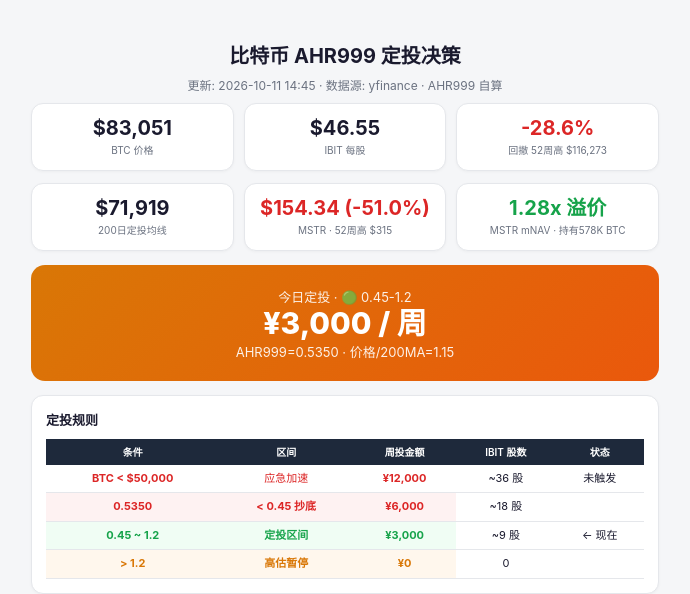
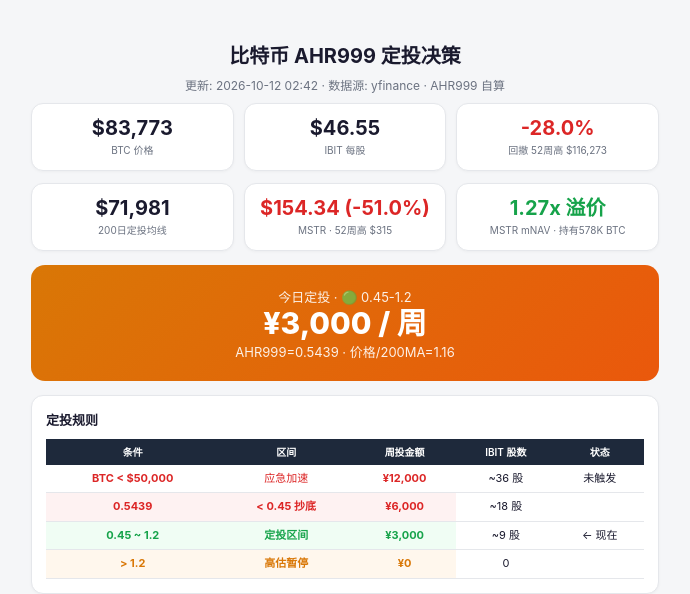
Before and after one commit to origistar/QQQ, a plain HTML site: page btc.html in a window 1280 px wide. Shown: the top 594 px of the page, 295-985 px from the left. Drawn offline with nearby package versions, Linux system fonts and the light colour scheme.

Commit message:
📊 每日更新 2026-10-11

```diff
--- a/btc.html
+++ b/btc.html
@@ -28,30 +28,30 @@ td.high{background:#fff7ed;color:#d97706;font-weight:700}
 <script src="https://cdn.jsdelivr.net/npm/echarts@5.4.3/dist/echarts.min.js"></script>
 </head><body><div class="c">
 <div class="h"><h1>比特币 AHR999 定投决策</h1>
-<div class="d">更新: 2026-10-11 14:45 · 数据源: yfinance · AHR999 自算</div></div>
+<div class="d">更新: 2026-10-12 02:42 · 数据源: yfinance · AHR999 自算</div></div>
 
 <div class="r">
-<div class="cd"><div class="va">$83,051</div><div class="lb">BTC 价格</div></div>
+<div class="cd"><div class="va">$83,773</div><div class="lb">BTC 价格</div></div>
 <div class="cd"><div class="va">$46.55</div><div class="lb">IBIT 每股</div></div>
-<div class="cd"><div class="va" style="color:#dc2626">-28.6%</div><div class="lb">回撤 52周高 $116,273</div></div>
+<div class="cd"><div class="va" style="color:#dc2626">-28.0%</div><div class="lb">回撤 52周高 $116,273</div></div>
 </div>
 <div class="r">
-<div class="cd"><div class="va">$71,919</div><div class="lb">200日定投均线</div></div>
+<div class="cd"><div class="va">$71,981</div><div class="lb">200日定投均线</div></div>
 <div class="cd"><div class="va" style="color:#dc2626">$154.34 (-51.0%)</div><div class="lb">MSTR · 52周高 $315</div></div>
-<div class="cd"><div class="va" style="color:#16a34a">1.28x 溢价</div><div class="lb">MSTR mNAV · 持有578K BTC</div></div>
+<div class="cd"><div class="va" style="color:#16a34a">1.27x 溢价</div><div class="lb">MSTR mNAV · 持有578K BTC</div></div>
 </div>
 
 <div class="dc">
 <div class="sb">今日定投 · 🟢 0.45-1.2</div>
 <div class="bg">¥3,000 / 周</div>
-<div class="sb">AHR999=0.5350 · 价格/200MA=1.15 </div>
+<div class="sb">AHR999=0.5439 · 价格/200MA=1.16 </div>
 </div>
 
 <div class="ca"><h3>定投规则</h3>
 <table>
 <tr><th>条件</th><th>区间</th><th>周投金额</th><th>IBIT 股数</th><th>状态</th></tr>
 <tr><td style="color:#dc2626"><b>BTC < $50,000</b></td><td style="color:#dc2626">应急加速</td><td style="color:#dc2626"><b>¥12,000</b></td><td>~36 股</td><td>未触发</td></tr>
-<tr><td class="deep"><b>0.5350</b></td><td class="deep">< 0.45 抄底</td><td class="deep">¥6,000</td><td>~18 股</td><td></td></tr>
+<tr><td class="deep"><b>0.5439</b></td><td class="deep">< 0.45 抄底</td><td class="deep">¥6,000</td><td>~18 股</td><td></td></tr>
 <tr><td class="normal">0.45 ~ 1.2</td><td class="normal">定投区间</td><td class="normal">¥3,000</td><td>~9 股</td><td>← 现在</td></tr>
 <tr><td class="high">> 1.2</td><td class="high">高估暂停</td><td class="high">¥0</td><td>0</td><td></td></tr>
 </table>
@@ -98,7 +98,7 @@ grid:{left:50,right:20,top:35,bottom:30},
 xAxis:{type:'category',data:['2011','2012','2013','2014','2015','2016','2017','2018','2019','2020','2021','2022','2023','2024','2025','2026(预测)'],axisLabel:{fontSize:9,interval:1}},
 yAxis:{type:'log',min:100,axisLabel:{fontSize:9,formatter:'${value}'},splitLine:{lineStyle:{color:'#e5e7eb'}}},
 series:[{
-type:'line',data:[5,13,1150,200,450,750,19700,3150,11000,29000,69000,15500,44000,70000,126000,83051],
+type:'line',data:[5,13,1150,200,450,750,19700,3150,11000,29000,69000,15500,44000,70000,126000,83773],
 smooth:true,lineStyle:{color:'#d97706',width:2},itemStyle:{color:'#d97706'},
 markLine:{silent:true,symbol:'none',label:{fontSize:9,position:'start'},
 data:[
--- a/btc_state.json
+++ b/btc_state.json
@@ -533,11 +533,11 @@
     },
     {
       "date": "2026-10-11",
-      "btc": 83051,
+      "btc": 83773,
       "ibtc": 46.55,
-      "ahr999": 0.535,
+      "ahr999": 0.5439,
       "mstr": 154.34,
-      "mnav": 1.28,
+      "mnav": 1.27,
       "weekly": 3000
     }
   ]
```
Also changed, not shown: index.html (+1 -1 lines).
